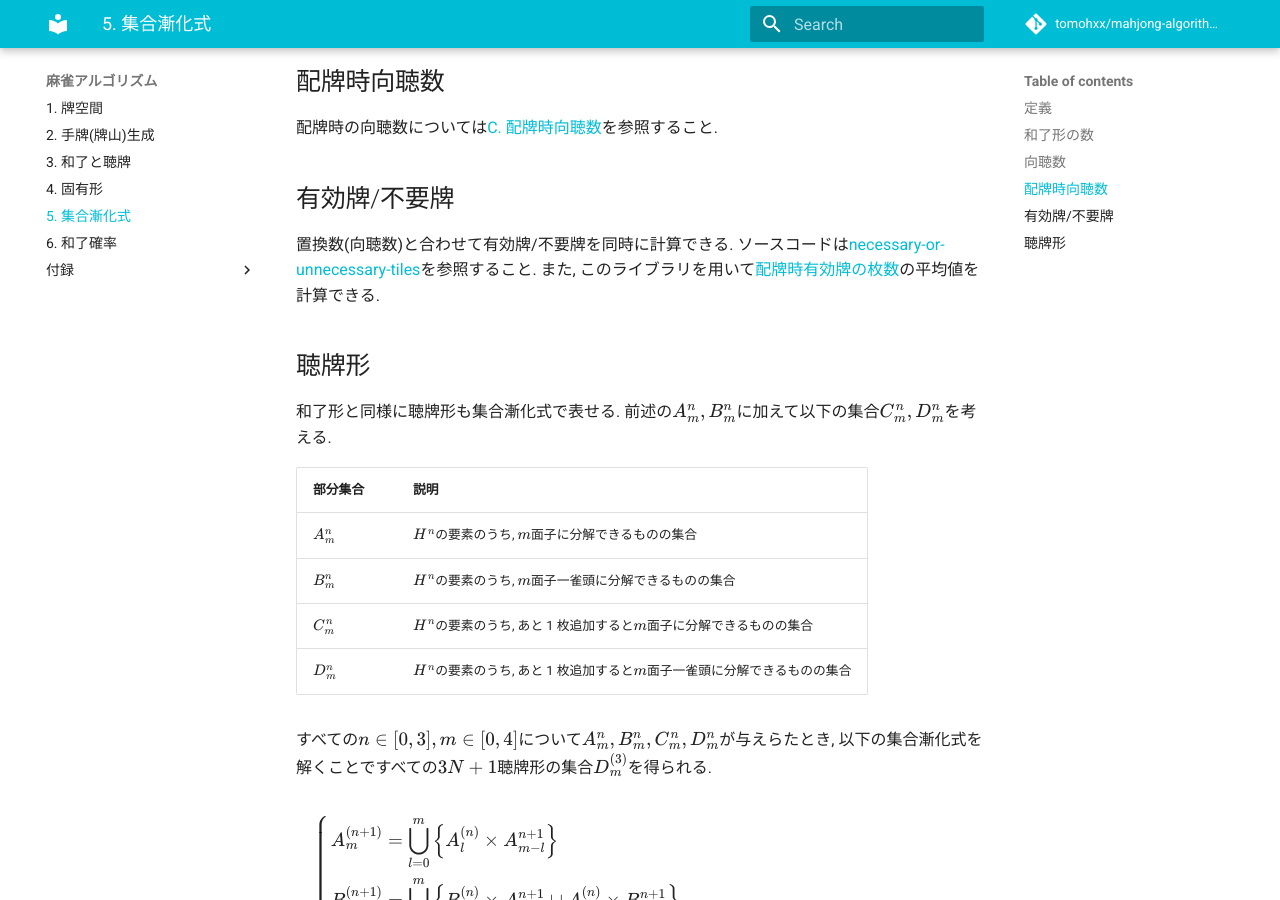
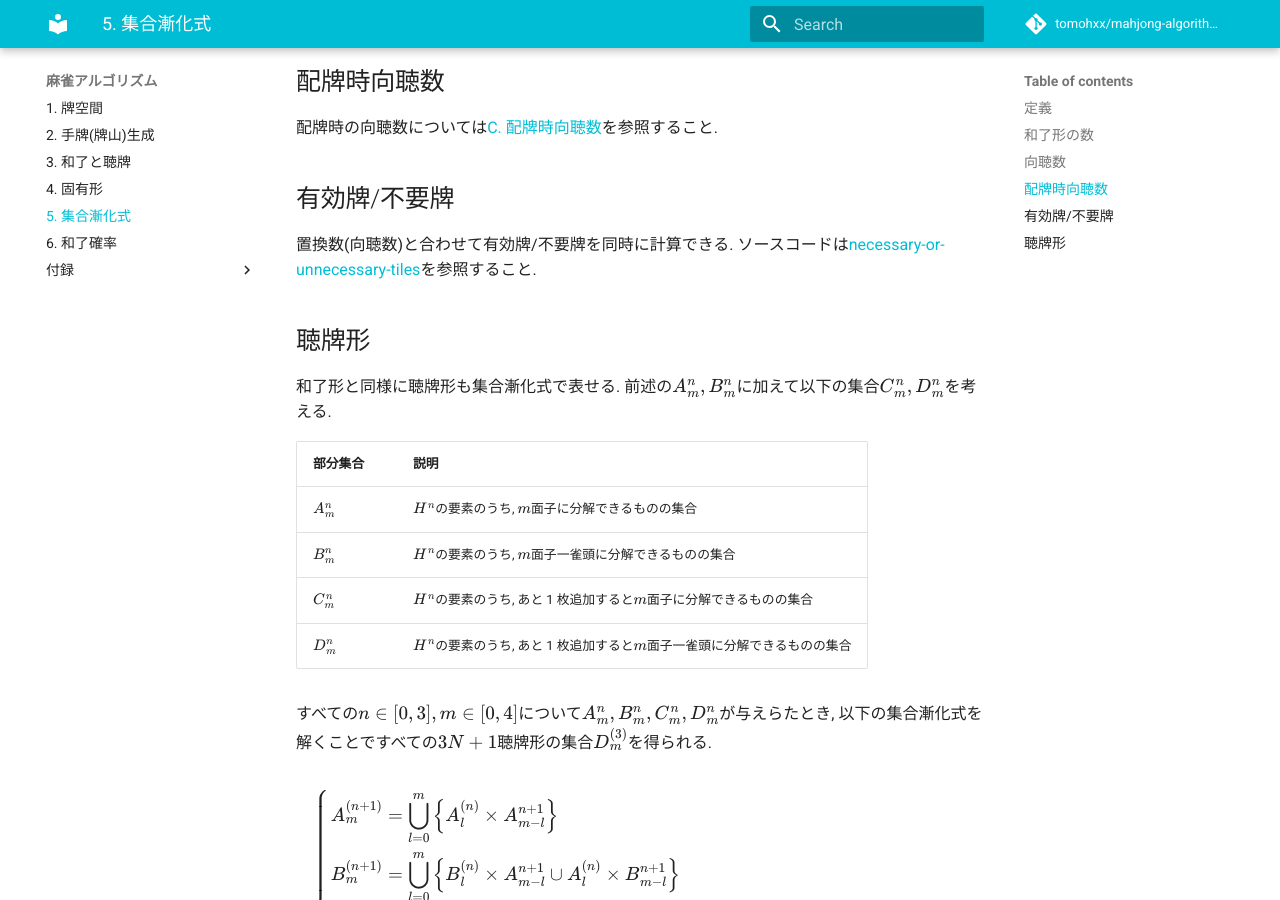
Before and after one commit to tomohxx/mahjong-algorithm-book, an MkDocs documentation site: the page built from docs/srf.md, in a window 1280 px wide and 900 px high, scrolled down 2228 px. Built offline with MkDocs 1.6.1 and Material for MkDocs 9.7.7, drawn with Linux system fonts in a browser that asks for light colours; comment, search, counter and statistics services are not loaded.

Commit message:
fix wrong references

```diff
--- a/docs/srf.md
+++ b/docs/srf.md
@@ -91,7 +91,7 @@ $$
 
 ## 有効牌/不要牌
 
-置換数(向聴数)と合わせて有効牌/不要牌を同時に計算できる. ソースコードは[necessary-or-unnecessary-tiles](https://github.com/tomohxx/necessary-or-unnecessary-tiles)を参照すること. また, このライブラリを用いて[配牌時有効牌の枚数](wait.md)の平均値を計算できる.
+置換数(向聴数)と合わせて有効牌/不要牌を同時に計算できる. ソースコードは[necessary-or-unnecessary-tiles](https://github.com/tomohxx/necessary-or-unnecessary-tiles)を参照すること.
 
 ## 聴牌形
 
```
Also changed, not shown: docs/tenhou.md (+1 -1 lines).
